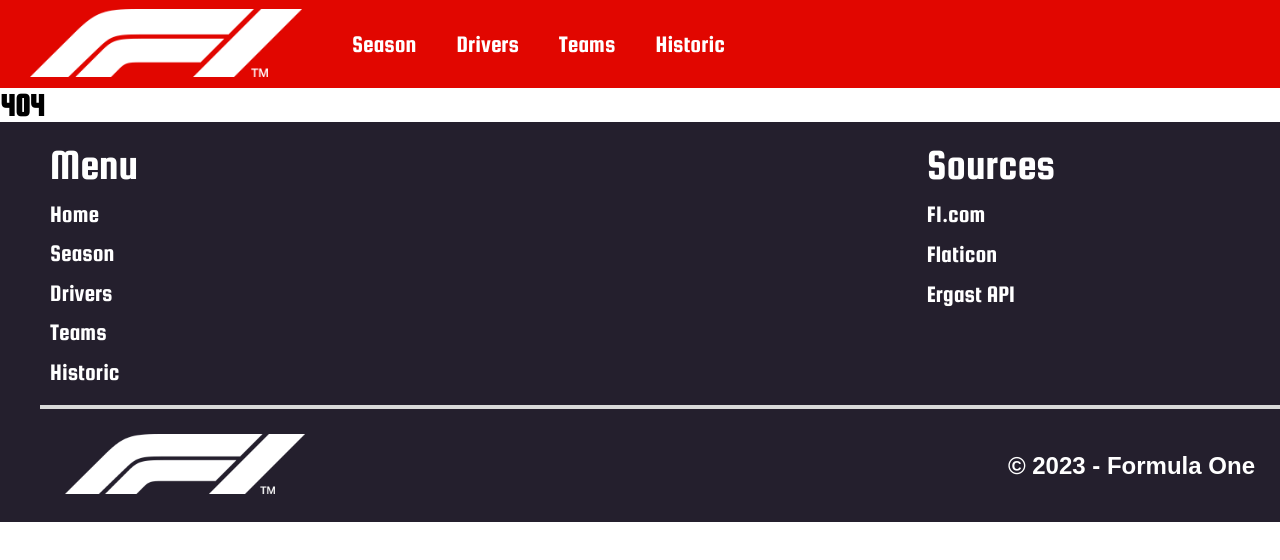
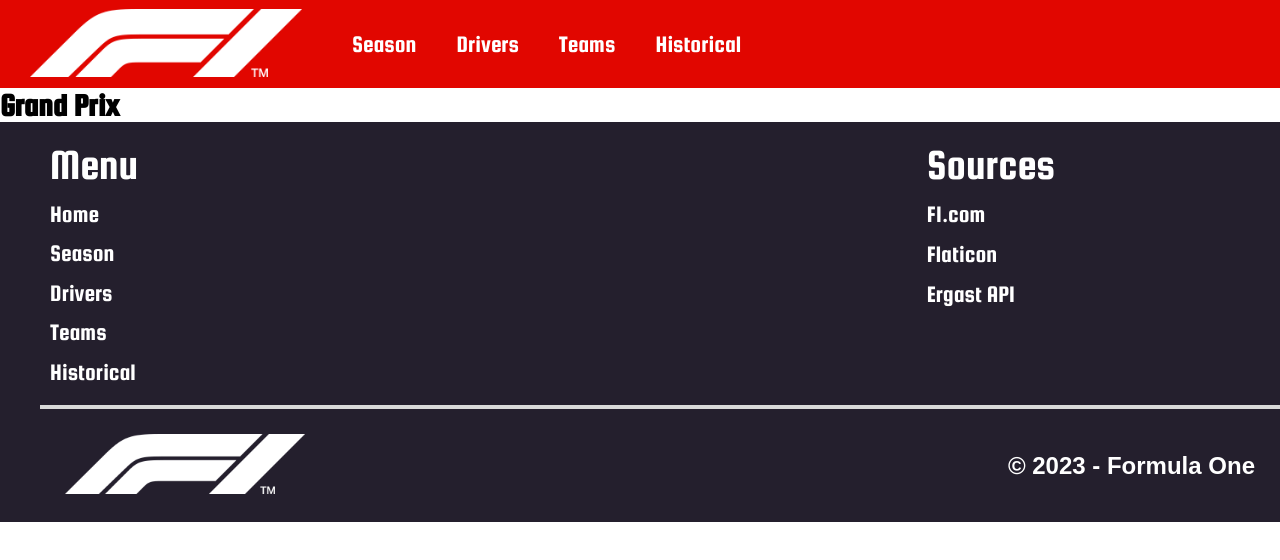
Before and after one commit to WH-Yoshi/Avent, a React (Vite) app: page /Historic in a window 1280 px wide. Before the commit this address had no page. Shown: the top 560 px of the page. Built offline with nearby package versions, Linux system fonts and the light colour scheme; no server answers; a web font is replaced by a local one.

Commit message:
Pause Manger

```diff
--- a/src/App.jsx
+++ b/src/App.jsx
@@ -5,6 +5,7 @@
 import Drivers from './pages/Drivers';
 import Main from './pages/Main';
 import Teams from './pages/Teams';
+import Historic from './pages/Historic';
 
 import './style.scss';
 
@@ -32,6 +33,10 @@
           element: <Teams/>
         },
         {
+          path: 'Historic',
+          element: <Historic/>
+        },
+        {
           path: '*',
           element: <h1>404</h1>
         }
--- a/src/pages/Historic.jsx
+++ b/src/pages/Historic.jsx
@@ -0,0 +1,34 @@
+import React, { useState, useEffect } from 'react';
+import axios from 'axios';
+
+export default function Historic (props) {
+
+  const [constructorData, setConstructorData] = useState([]);
+
+  useEffect(() => {
+    const fetchData = async () => {
+      try {
+        const response = await axios.get(
+          'http://ergast.com/api/f1/2023/constructorstandings.json'
+        );
+        const constructors = response.data.MRData.StandingsTable.StandingsLists[0]
+          .ConstructorStandings.slice(0, 10);
+        setConstructorData(constructors);
+      } catch (error) {
+        console.error('Error fetching data:', error);
+      }
+    };
+
+    fetchData();
+  }, []);
+
+  return (
+    <>
+        <div className='historicontainer'>
+            <div className='presentation'>
+                <h1>Grand Prix</h1>
+            </div>
+        </div>
+    </>
+  )
+}
--- a/src/pages/Root.jsx
+++ b/src/pages/Root.jsx
@@ -20,7 +20,7 @@
                     <Link to="/Seasons" className={activeMenu === 'Seasons' ? 'active' : ''} onClick={() => handleMenuClick('Seasons')}>Season</Link>
                     <Link to="/Drivers" className={activeMenu === 'Drivers' ? 'active' : ''} onClick={() => handleMenuClick('Drivers')}>Drivers</Link>
                     <Link to="/Teams" className={activeMenu === 'Teams' ? 'active' : ''} onClick={() => handleMenuClick('Teams')}>Teams</Link>
-                    <Link to="/Historic" className={activeMenu === 'Historic' ? 'active' : ''} onClick={() => handleMenuClick('Historic')}>Historic</Link>
+                    <Link to="/Historic" className={activeMenu === 'Historic' ? 'active' : ''} onClick={() => handleMenuClick('Historic')}>Historical</Link>
                 </div>
             </div>
             <div className="content">
@@ -34,7 +34,7 @@
                         <Link to="/Seasons" className={activeMenu === 'Seasons' ? 'active' : ''} onClick={() => handleMenuClick('Seasons')}>Season</Link>
                         <Link to="/Drivers" className={activeMenu === 'Drivers' ? 'active' : ''} onClick={() => handleMenuClick('Drivers')}>Drivers</Link>
                         <Link to="/Teams" className={activeMenu === 'Teams' ? 'active' : ''} onClick={() => handleMenuClick('Teams')}>Teams</Link>
-                        <Link to="/Historic" className={activeMenu === 'Historic' ? 'active' : ''} onClick={() => handleMenuClick('Historic')}>Historic</Link>                    </div>
+                        <Link to="/Historic" className={activeMenu === 'Historic' ? 'active' : ''} onClick={() => handleMenuClick('Historic')}>Historical</Link>                    </div>
                     <div className="sources">
                         <h2>Sources</h2>
                         <a href="https://www.formula1.com/" target="_blank" rel="noopener noreferrer">F1.com</a>
--- a/src/styles/_Historic.scss
+++ b/src/styles/_Historic.scss
@@ -0,0 +1,8 @@
+.historicontainer {
+    padding: 82px 75px 90px 75px;
+    .presentation {
+        background-image: url('/public/images/mp4-4.png');
+        background-repeat: no-repeat;
+        background-size: cover;
+    }
+}
--- a/src/styles/_Teams.scss
+++ b/src/styles/_Teams.scss
@@ -69,7 +69,7 @@
                 translate: -25px;
             }
             h2 {
-                color: black;
+                color: white;
             }
         }
         .FER {
```
Also changed, not shown: public/images/mp4-4.png (added).
